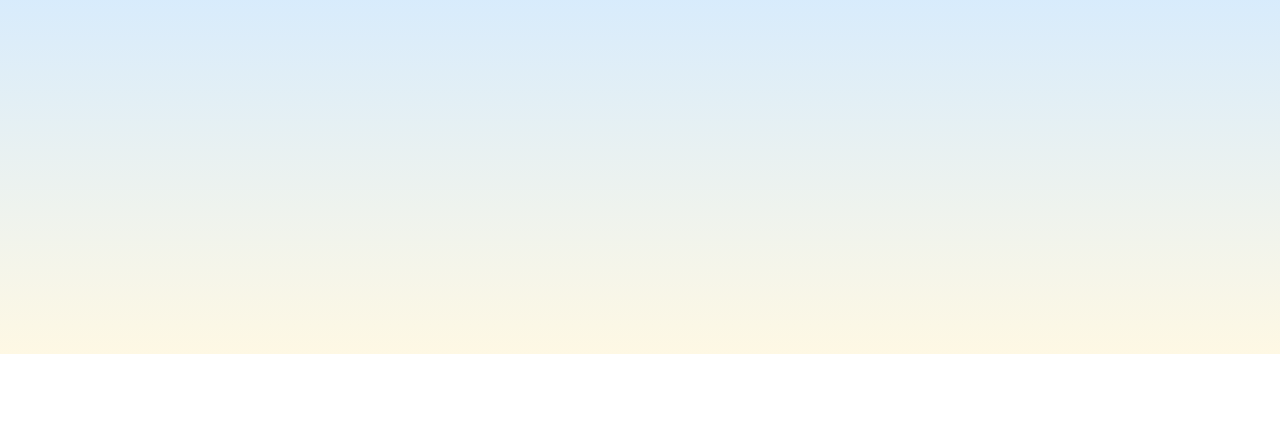
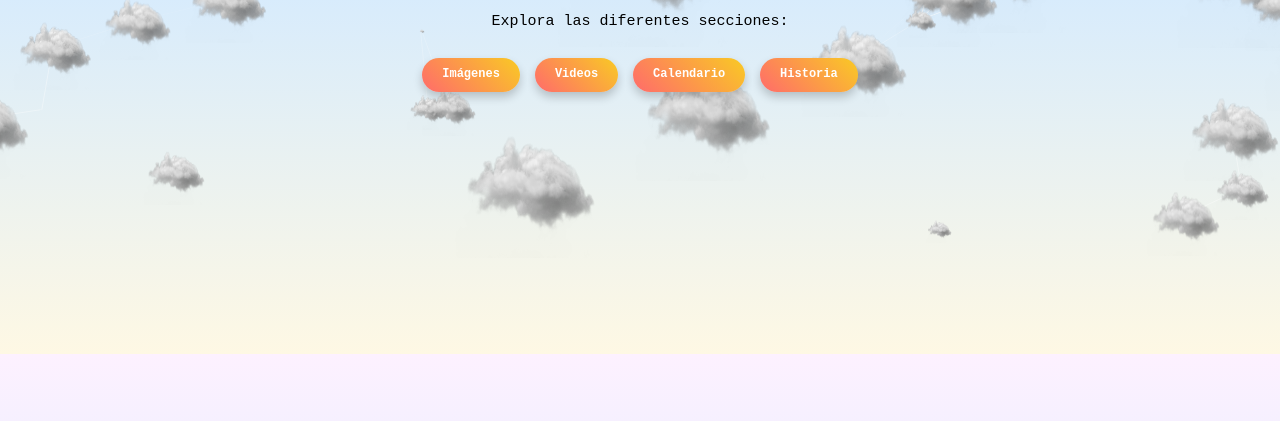
Before and after one commit to Mateomelano/Proyecto-Agos, a website: page build/html/inicio.html in a window 1280 px wide. Shown: the part 446-867 px from the top of the page. Before the commit the page ends 800 px from the top, so only its background shows below. Drawn offline with nearby package versions, Linux system fonts and the light colour scheme; a web font is replaced by a local one.

Commit message:
Bastante avance proximo a terminar, faltaria estilizar el inicio, fondo de nubes para todo, historia lista salvo detalles y falta nav

```diff
--- a/src/scss/layout/_calendario.scss
+++ b/src/scss/layout/_calendario.scss
@@ -1,7 +1,7 @@
 // Colores personalizados y configuración general
 $background-color: #fdf6f0; // Fondo principal del calendario
 $primary-color: #000000; // Color de texto principal
-$secondary-color: #ffc34d; // Color para elementos decorativos
+$secondary-gradient: linear-gradient(5deg, #a557e6, #e41da5); // Degradado para elementos decorativos
 $heart-color: #4caf50; // Color de los corazones
 $border-color: #d4d4d4; // Color de los bordes de las celdas
 
@@ -15,7 +15,7 @@ body {
 nav {
     display: flex;
     justify-content: center;
-    background-color: $secondary-color;
+    background: $secondary-gradient; // Aplicar el degradado
     padding: 10px 0;
 
     a {
@@ -26,7 +26,7 @@ nav {
         transition: color 0.3s;
 
         &:hover {
-            color: #ff6f61;
+            color: #ffb3a7;
         }
     }
 }
@@ -67,7 +67,7 @@ nav {
     align-items: center;
 
     button {
-        background-color: $secondary-color;
+        background: $secondary-gradient; // Aplicar el degradado
         border: none;
         padding: 8px 16px;
         color: white;
@@ -76,7 +76,7 @@ nav {
         cursor: pointer;
 
         &:hover {
-            background-color: #ffb347;
+            background: lighten(#b861ff, 10%); // Ajuste para hover (puedes personalizarlo)
         }
     }
 
@@ -91,12 +91,11 @@ nav {
 
 // Tabla del calendario
 .calendar-table {
-
     width: 100%;
     border-collapse: collapse;
 
     th {
-        background-color: $secondary-color;
+        background: $secondary-gradient; // Aplicar el degradado al encabezado
         color: white;
         padding: 10px;
         font-size: 1.5rem;
@@ -118,9 +117,7 @@ nav {
             font-size: 1.5rem;
             font-weight: bold;
             color: $primary-color;
-
         }
-
 
         // Corazones (con la imagen)
         .heart {
@@ -134,7 +131,7 @@ nav {
         // Estilo especial para los días "9"
         &.special-day {
             background-color: rgba(255, 190, 205, 0.4);
-            border: 2px dashed $secondary-color;
+            border: 2px dashed #b861ff;
             border-radius: 10px;
         }
     }
--- a/src/scss/layout/_historia.scss
+++ b/src/scss/layout/_historia.scss
@@ -105,7 +105,7 @@ p{
     }
 }
 
-@media screen and (max-width: 1450px){
+@media screen and (max-width: 1400px){
     .trnsf{
         transform: translateX(220px);
     }
@@ -122,6 +122,9 @@ p{
         transition: 1s;
     }
     p{
+        font-size: 10px;
+    }
+    #txt{
         font-size: 10px;
     }
 }
--- a/src/scss/layout/_imagenes.scss
+++ b/src/scss/layout/_imagenes.scss
@@ -1,6 +1,17 @@
 body {
     font-family: "Roboto Mono", monospace;
+    scroll-behavior: smooth;
 }
+
+#particles-js {
+    position: fixed;
+    top: 0;
+    left: 0;
+    width: 100%;
+    height: 100%;
+    z-index: -1; /* Detrás del contenido */
+  }
+
 
 #imagesContainer {
     grid-template-columns: repeat(5, minmax(200px, 2fr)); // Columnas ajustables
@@ -115,7 +126,7 @@ option {
         font-weight: bold;
         color: #333;
         margin-bottom: 10px; // Espacio después de la fecha
-        margin-top: 20px;    // Espacio superior
+        margin-top: 20px; // Espacio superior
         padding-bottom: 5px; // Espacio antes de la línea
         border-bottom: 2px solid #ddd; // Línea divisoria
     }
@@ -140,7 +151,8 @@ option {
     img {
         width: 30px;
         height: 30px;
-        filter: invert(1); /* Hace el icono blanco */
+        filter: invert(1);
+        /* Hace el icono blanco */
         cursor: pointer;
     }
 
@@ -150,11 +162,12 @@ option {
     }
 }
 
-.container{
+.container {
     max-width: 1400px !important;
 }
+
 @media (max-width: 1500px) {
-    .container{
+    .container {
         max-width: 1100px !important;
     }
 }
--- a/src/scss/layout/_index.scss
+++ b/src/scss/layout/_index.scss
@@ -4,3 +4,4 @@
 @forward "_imagenes";
 @forward "_videos";
 @forward "_historia";
+@forward "_inicio";
--- /dev/null
+++ b/src/scss/layout/_inicio.scss
@@ -0,0 +1,55 @@
+/* Fondo animado de partículas */
+#particles-js {
+    position: fixed;
+    top: 0;
+    left: 0;
+    width: 100%;
+    height: 100%;
+    z-index: -1; /* Detrás del contenido */
+  }
+
+  /* Contenido principal */
+  .welcome-container {
+    display: flex;
+    flex-direction: column;
+    align-items: center;
+    justify-content: center;
+    height: 100vh;
+    text-align: center;
+    color: #333;
+    z-index: 1; /* Por encima del fondo */
+  }
+
+  .welcome-container h1 {
+    font-size: 3rem;
+    font-family: 'Pacifico', cursive;
+    margin-bottom: 1rem;
+  }
+
+  .welcome-container p {
+    font-size: 1.5rem;
+    margin-bottom: 2rem;
+  }
+
+  /* Botones estilizados */
+  .buttons {
+    display: flex;
+    gap: 15px;
+  }
+
+  .btn {
+    text-decoration: none;
+    background: linear-gradient(45deg, #ff6b6b, #f9ca24);
+    color: white;
+    padding: 10px 20px;
+    font-size: 1.2rem;
+    font-weight: bold;
+    border-radius: 25px;
+    box-shadow: 0 5px 10px rgba(0, 0, 0, 0.2);
+    transition: transform 0.3s, box-shadow 0.3s;
+  }
+
+  .btn:hover {
+    transform: scale(1.1);
+    box-shadow: 0 8px 15px rgba(0, 0, 0, 0.3);
+  }
```
Also changed, not shown: build/css/app.css, build/html/calendario.html, build/html/historia.html, build/html/imagenes.html, build/html/inicio.html, build/html/videos.html, build/img/nube.png (added), build/js/inicio.js, build/js/particles-config.js (added), 1 other file.
